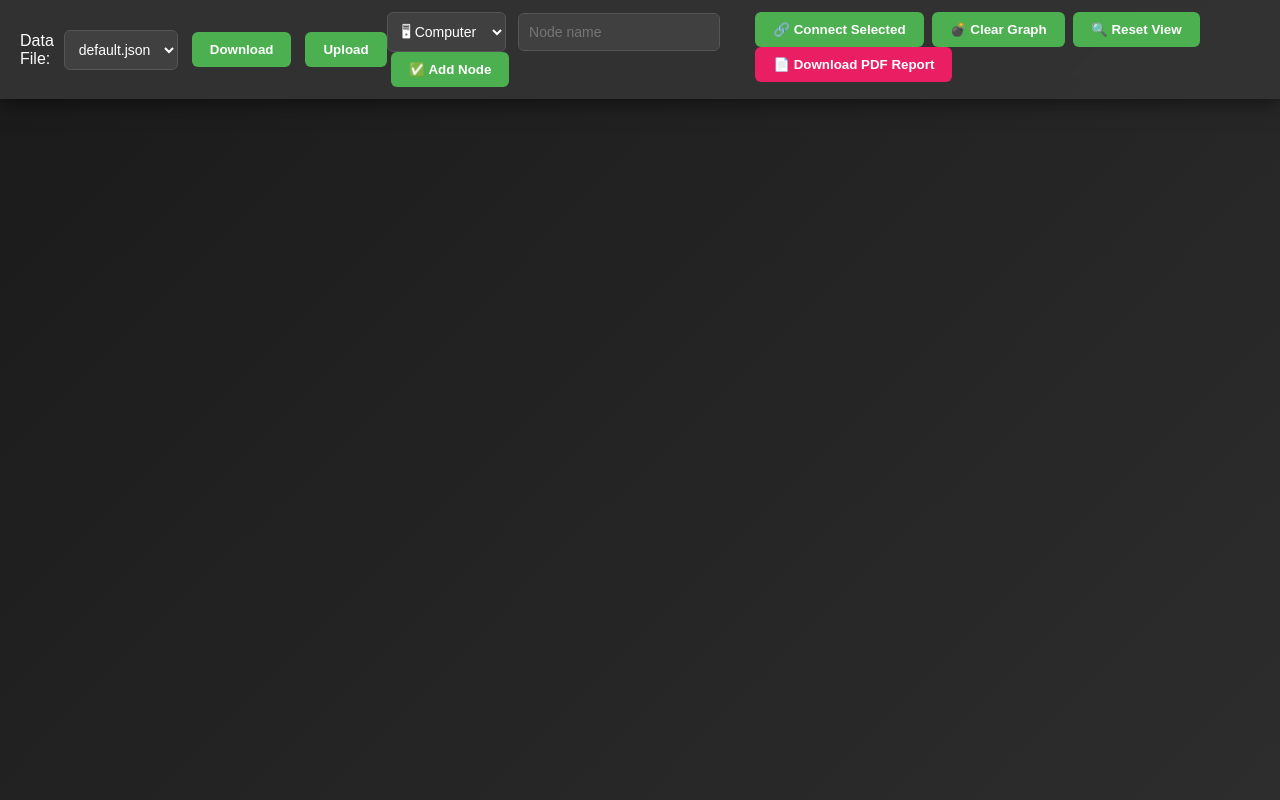
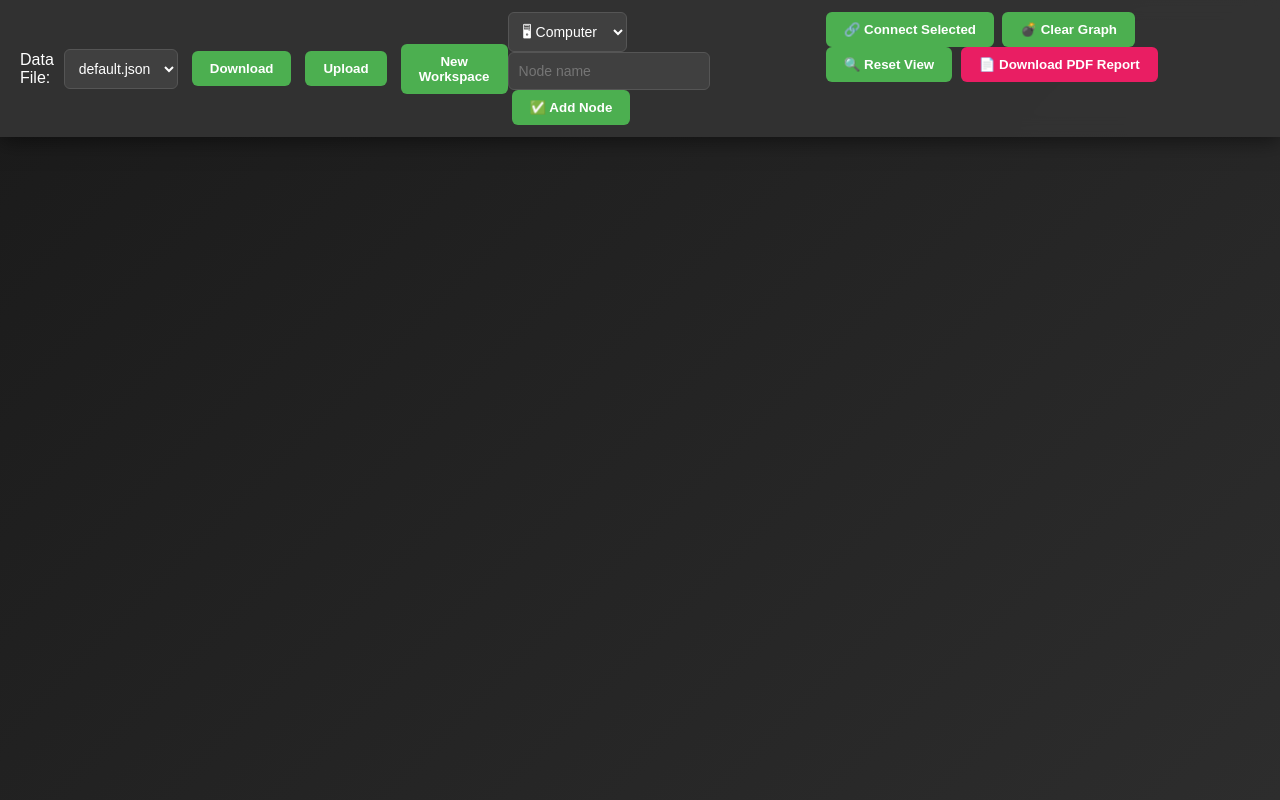
Before and after one commit to DotNetRussell/hackmap, a Flask app: page / in a window 1280 px wide. Run offline with Flask 3, Linux system fonts and the light colour scheme; data that the repository does not hold is empty; some libraries are stand-ins or nearby versions.

Commit message:
Forgot to add the ability to create new workspaces lol

```diff
--- a/routes/api.py
+++ b/routes/api.py
@@ -8,6 +8,7 @@ import threading
 import queue
 import time
 import os
+import json
 from werkzeug.utils import secure_filename
 
 api_bp = Blueprint('api', __name__, url_prefix=f'/api/{Config.API_VERSION}')
@@ -232,3 +233,23 @@ def upload_file():
     # Return the uploaded graph data
     graph_model = get_graph_model()
     return jsonify(graph_model.get_graph())
+
+# NEW: Create new workspace
+@api_bp.route('/create', methods=['POST'])
+def create_workspace():
+    data = request.get_json()
+    name = data.get('name', '').strip()
+    if not name:
+        return 'Name required', 400
+    if not name.endswith('.json'):
+        name += '.json'
+    file_path = os.path.join(current_app.config['GRAPH_DB_DIR'], name)
+    if os.path.exists(file_path):
+        return 'File already exists', 400
+    # Create empty graph
+    os.makedirs(current_app.config['GRAPH_DB_DIR'], exist_ok=True)
+    with open(file_path, 'w') as f:
+        json.dump({"nodes": [], "edges": []}, f)
+    session['current_file'] = name
+    # Return empty graph data
+    return jsonify({"nodes": [], "edges": []})
--- a/static/css/style.css
+++ b/static/css/style.css
@@ -260,3 +260,14 @@ button:hover { background: #45a049; transform: translateY(-1px); }
     border-radius: 4px;
     box-sizing: border-box;
 }
+#new-workspace-modal .modal-content { max-width: 300px; }
+#workspace-name {
+    width: 100%;
+    padding: 8px;
+    margin: 5px 0;
+    background: #555;
+    color: white;
+    border: 1px solid #777;
+    border-radius: 4px;
+    box-sizing: border-box;
+}
--- a/static/js/graph.js
+++ b/static/js/graph.js
@@ -74,6 +74,55 @@ document.getElementById('upload-input').addEventListener('change', (e) => {
       .catch(e => console.error('Error uploading file:', e));
   }
 });
+
+// NEW: New Workspace button
+document.getElementById('new-workspace-btn').addEventListener('click', () => {
+  document.getElementById('new-workspace-modal').style.display = 'block';
+});
+
+// NEW: Close new workspace modal
+function closeNewWorkspaceModal() {
+  document.getElementById('new-workspace-modal').style.display = 'none';
+  document.getElementById('workspace-name').value = '';
+}
+
+// NEW: Create workspace
+function createWorkspace() {
+  const name = document.getElementById('workspace-name').value.trim();
+  if (!name) {
+    alert('Name required!');
+    return;
+  }
+  if (!name.endsWith('.json')) {
+    alert('Name must end with .json!');
+    return;
+  }
+  fetch('/api/v1/create', {
+    method: 'POST',
+    headers: { 'Content-Type': 'application/json' },
+    body: JSON.stringify({ name })
+  })
+  .then(response => {
+    if (!response.ok) {
+      return response.text().then(text => { throw new Error(text); });
+    }
+    return response.json();
+  })
+  .then(data => {
+    console.log('Created workspace:', name);
+    // Reload graph and file list (combine nodes and edges into array)
+    cy.elements().remove();
+    const elements = (data.nodes || []).concat(data.edges || []);
+    cy.add(elements);
+    loadFileList();
+    currentFile = name;
+    closeNewWorkspaceModal();
+  })
+  .catch(e => {
+    alert('Error creating workspace: ' + e.message);
+    console.error('Error creating workspace:', e);
+  });
+}
 
 // Connect all selected nodes in sequence
 function updateConnectButton() {
--- a/templates/index.html
+++ b/templates/index.html
@@ -16,6 +16,7 @@
             <button id="download-btn">Download</button>
             <input type="file" id="upload-input" accept=".json" style="display:none;">
             <button id="upload-btn">Upload</button>
+            <button id="new-workspace-btn">New Workspace</button>
         </div>
         <div>
             <select id="node-icon">
@@ -137,6 +138,21 @@
         <div id="flyout-commands" class="all-commands"></div>
     </div>
 
+    <!-- NEW: New Workspace Modal -->
+    <div id="new-workspace-modal" class="modal">
+        <div class="modal-content">
+            <div class="modal-header">
+                <span>Create New Workspace</span>
+                <button class="close" onclick="closeNewWorkspaceModal()">×</button>
+            </div>
+            <label for="workspace-name">Workspace Name:</label>
+            <input type="text" id="workspace-name" placeholder="e.g. project1.json">
+            <button onclick="createWorkspace()" style="width: 100%; padding: 12px; font-size: 16px; margin-top: 10px;">
+                Create
+            </button>
+        </div>
+    </div>
+
     <script src="/static/js/graph.js"></script>
 </body>
 </html>
```
